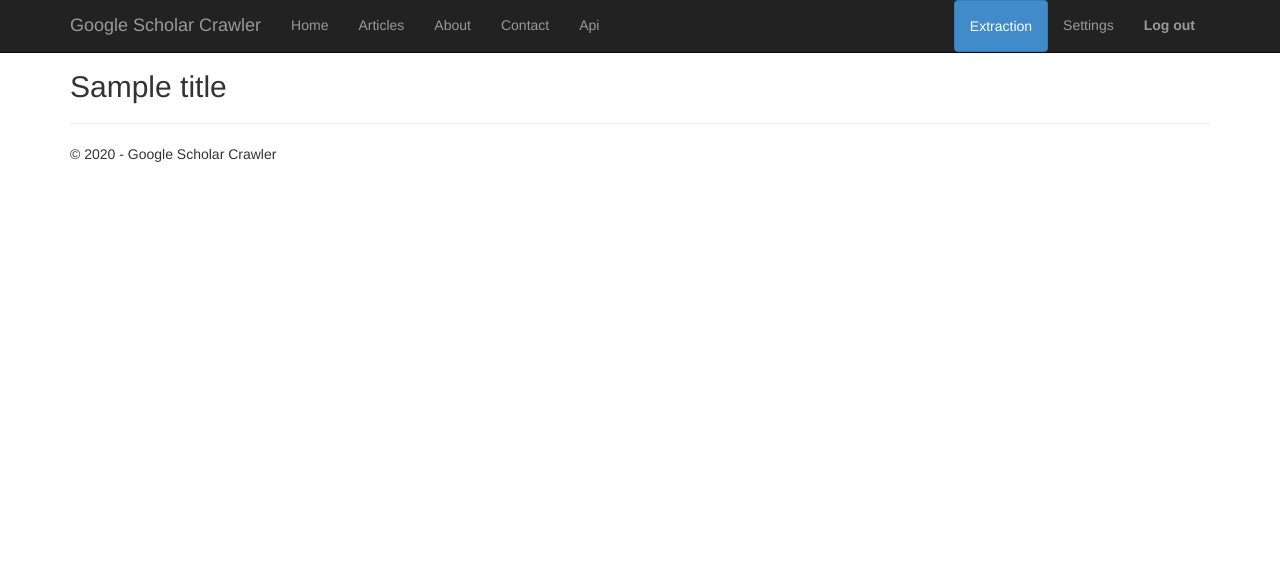
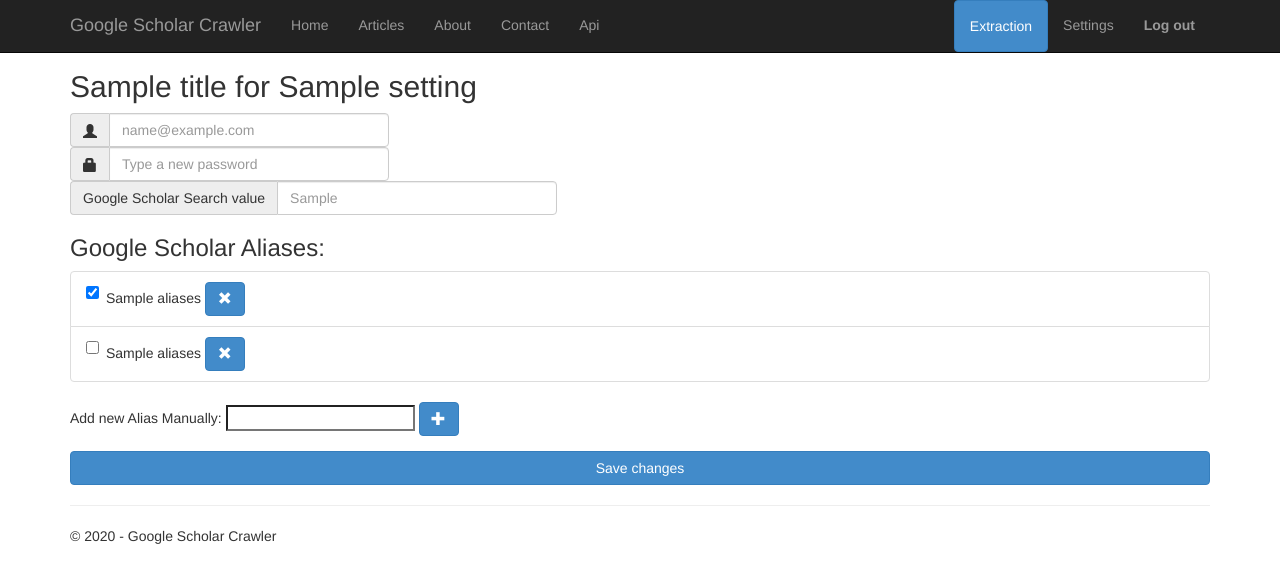
Before and after one commit to Andorreta/ScholarCrawler, a Flask app: template ScholarCrawler/ScholarCrawler/templates/settings.html in a window 1280 px wide. Shown: the top 583 px of the page. Run offline with Flask 2, Linux system fonts and the light colour scheme; the visitor is signed in with stand-in values (Sample User, id 1); the template is opened without the code that fills it: most values are stand-ins (such as "Sample title", 1, 10 or a date in 2020); parts of the project's set-up code (start-up, migrations or seed data) failed here and were passed over; some libraries are stand-ins or nearby versions.

Commit message:
Added new Python vENV and user settings page

```diff
--- a/ScholarCrawler/ScholarCrawler/crawler/crawlerGeneral.py
+++ b/ScholarCrawler/ScholarCrawler/crawler/crawlerGeneral.py
@@ -13,9 +13,8 @@
     # Creates a crawler that will do the extraction and processing tasks
     crawler = Crawler
 
-    # TODO Poner un switch que cargue el crawler necesario según lo que se le mande como segundo parametro.
-    # TODO Un IF-ELSE es muy chapucero... Si se hace, se hace bien
-    if desired_crawler == 'googleScholarArticles':
+    # Select the desired crawler for the extraction
+    if desired_crawler == 'googleScholarArticles-cli':
         from crawler.googleScholarArticles import GoogleScholarArticles
         crawler = GoogleScholarArticles
 
--- a/ScholarCrawler/ScholarCrawler/models/mongodb.py
+++ b/ScholarCrawler/ScholarCrawler/models/mongodb.py
@@ -77,11 +77,14 @@
 
     # Returns a user from the repository, using a Mongo Id
     def get_user_by_id(self, id):
+        from bson.objectid import ObjectId
+
         try:
-            doc = self.collection.find_one({"_id": id})
+            doc = self.collection.find_one({"_id": ObjectId(id)})
             if doc is None:
                 return 'userNotFound'
             else:
+                doc['_id'] = id
                 return doc
         except InvalidId:
             raise DataNotFound()
--- a/ScholarCrawler/ScholarCrawler/templates/settings.html
+++ b/ScholarCrawler/ScholarCrawler/templates/settings.html
@@ -2,7 +2,88 @@
 
 {% block content %}
 
-<h2>{{title}}</h2>
+<h2>{{title}} for {{settings.name}}</h2>
 
+<form class="form" role="form" method="post" action="{{url_for('store_settings')}}" accept-charset="UTF-8" id="user_settings">
+    <div class="input-group">
+        <span class="input-group-addon"><i class="glyphicon glyphicon-user"></i></span>
+        <input id="email" type="text" class="form-control" name="email" placeholder="{{ settings.mail }}">
+    </div>
+    <div class="input-group">
+        <span class="input-group-addon"><i class="glyphicon glyphicon-lock"></i></span>
+        <input id="password" type="password" class="form-control" name="password" placeholder="Type a new password">
+    </div>
+    <div class="input-group">
+        <span class="input-group-addon">Google Scholar Search value</span>
+        <input id="scholarUser" type="text" class="form-control" name="Google Scholar Search value"
+               placeholder="{{ settings.scholarUser }}">
+    </div>
+    <div class="form-group">
+        <h3>Google Scholar Aliases:</h3>
+        <ul id="scholarAliases" class="list-group">
+            {% for aliases in settings.scholarAliases %}
+            <li class="list-group-item">
+                <label class="checkbox-inline">
+                    <input type="checkbox" value="" checked>
+                    {{ aliases }}
+                    <a href="#" class="btn btn-primary a-btn-slide-text">
+                        <span class="glyphicon glyphicon-remove" aria-hidden="true"></span>
+                    </a>
+                </label>
+            </li>
+            {% endfor %}
+
+            {% for aliases in settings.unusedScholarAliases %}
+            <li class="list-group-item">
+                <label class="checkbox-inline">
+                    <input type="checkbox" value="">
+                    {{ aliases }}
+                    <a href="#" class="btn btn-primary a-btn-slide-text">
+                        <span class="glyphicon glyphicon-remove" aria-hidden="true"></span>
+                    </a>
+                </label>
+            </li>
+            {% endfor %}
+        </ul>
+        <p>Add new Alias Manually:
+            <input type="text" id="newScholarAlias">
+            <a href="#" class="btn btn-primary a-btn-slide-text" onclick='addNewAlias()'>
+                <span class="glyphicon glyphicon-plus" aria-hidden="true"></span>
+            </a>
+        </p>
+    </div>
+
+    <div class="form-group">
+        <button type="submit" class="btn btn-primary btn-block">Save changes</button>
+    </div>
+</form>
+
+<script>
+    var list = document.getElementById('scholarAliases');
+
+    function addNewAlias() {
+        var scholarAlias = document.getElementById('newScholarAlias').value;
+        var ul = document.createElement('li');
+        ul.setAttribute('class', 'list-group-item')
+        var label = document.createElement('label');
+        label.setAttribute('class', 'checkbox-inline')
+        var input = document.createElement('input');
+        input.type = 'checkbox'
+        input.setAttribute('checked', '')
+        var a = document.createElement('a');
+        a.setAttribute('class', 'btn btn-primary a-btn-slide-text')
+        a.setAttribute('href', '#')
+        var span = document.createElement('span');
+        span.setAttribute('class', 'glyphicon glyphicon-remove')
+
+        label.appendChild(input);
+        label.appendChild(document.createTextNode(scholarAlias));
+        label.appendChild(a);
+        a.appendChild(span);
+        ul.appendChild(label);
+        list.appendChild(ul);
+    }
+
+</script>
 
 {% endblock %}
```
Also changed, not shown: ScholarCrawler/ScholarCrawler/api.py (+27 -2 lines), ScholarCrawler/ScholarCrawler/crawler/googleScholarArticles.py (+4 -3 lines), ScholarCrawler/ScholarCrawler/views.py (+22 -2 lines), ScholarCrawler/requirements.txt (deleted, +0 -13 lines), requirements.txt (added, +32 -0 lines), README.md, ScholarCrawler/ScholarCrawler/static/scripts/scholar.crawler.js (deleted), 2 other files.
